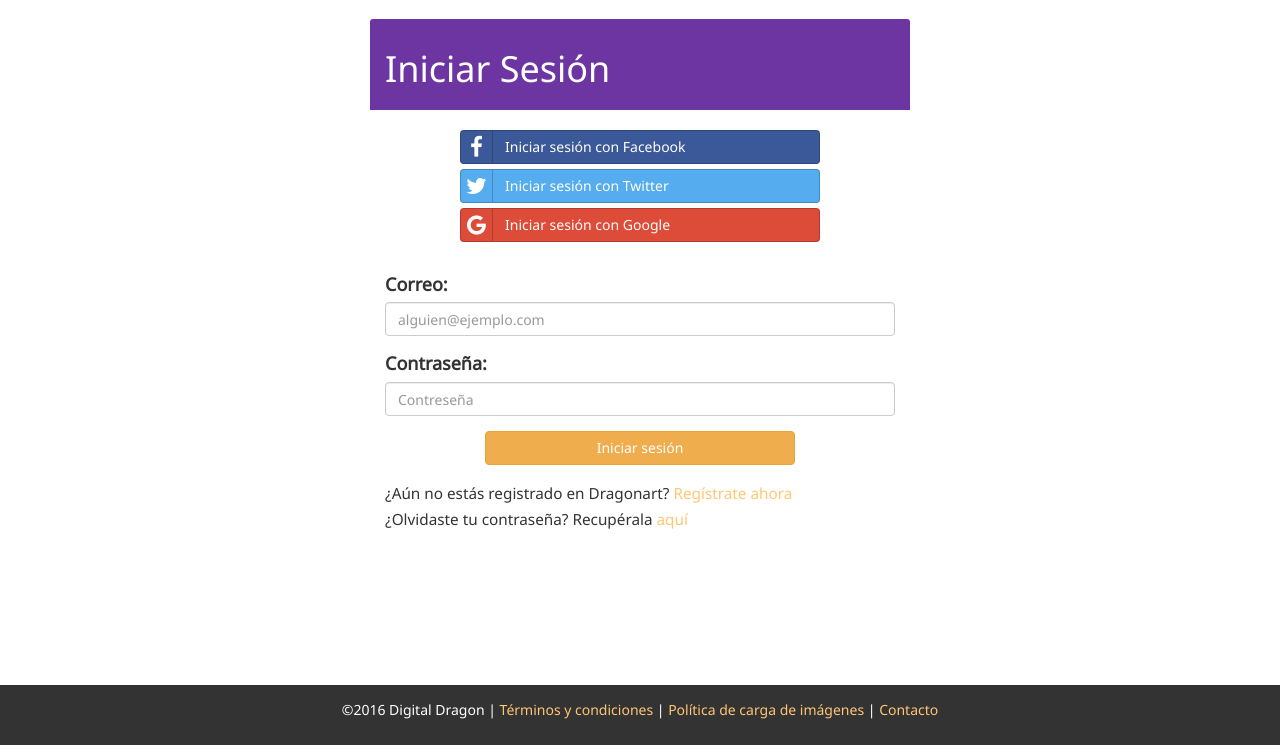
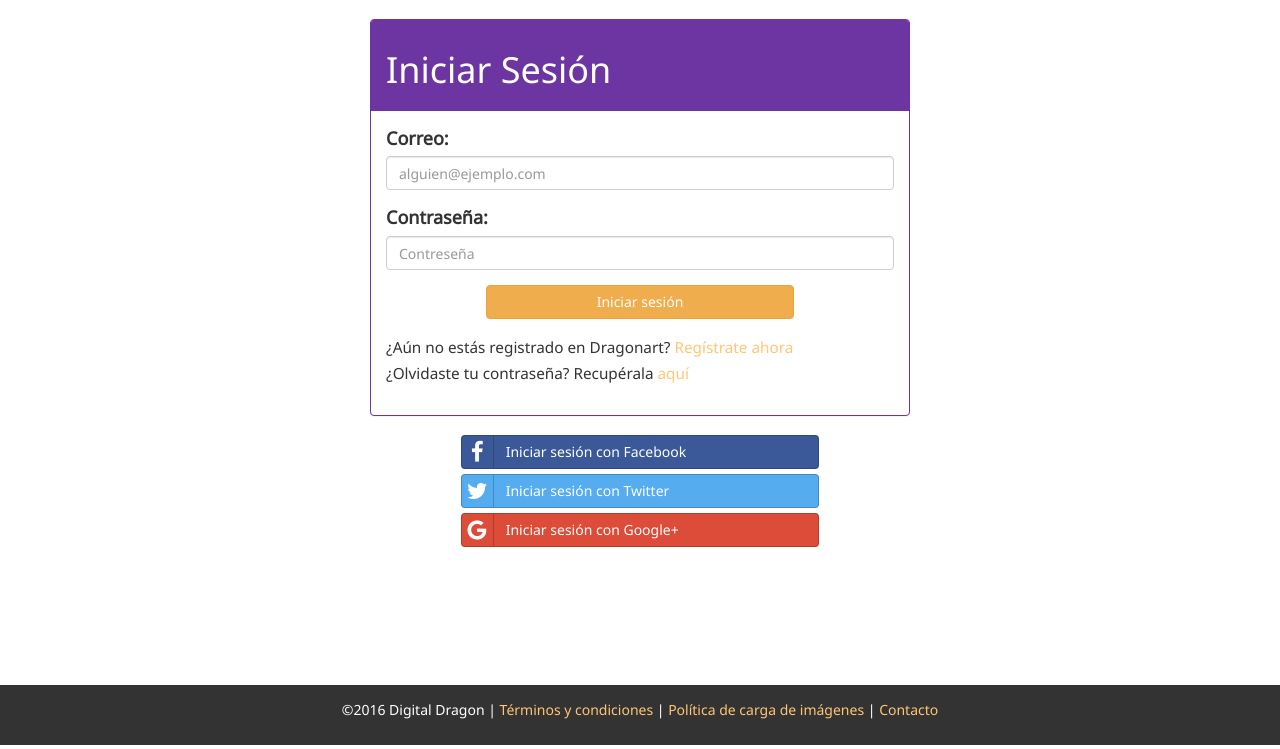
Before and after one commit to HawkRS/Dragonart, a PHP site: page /formularioIniciarSesion.php in a window 1280 px wide. Shown: the part 51-800 px from the top of the page. Run offline with PHP 8.4, Linux system fonts and the light colour scheme.

Commit message:
Se movieron los botones de inicio de sesión redes sociales hacia abajo

```diff
--- a/formularioIniciarSesion.php
+++ b/formularioIniciarSesion.php
@@ -9,25 +9,12 @@
     ?>
 
     <div class="container main-pubIndex">
-        <div class="col-md-6 col-md-offset-3 panel-default">
+        <div class="col-md-6 col-md-offset-3">
+            <div class="panel panel-default">
                 <div class="panel-heading postHeader">
                     <div class="row">
                         <h1 class="col-md-12">Iniciar Sesión</h1>
                     </div>
-            </div>
-
-            <div class="sociales col-xs-12 col-md-8 col-md-offset-2">
-                <a class="btn btn-block btn-social btn-facebook">
-                    <span class="fa fa-facebook"></span> Iniciar sesión con Facebook
-                </a>
-
-                <a class="btn btn-block btn-social btn-twitter">
-                    <span class="fa fa-twitter"></span> Iniciar sesión con Twitter
-                </a>
-
-                <a class="btn btn-block btn-social btn-google">
-                    <span class="fa fa-google"></span> Iniciar sesión con Google
-                </a>
                 </div>
 
                 <div class="panel-body postDesc">
@@ -57,6 +44,21 @@
                         </div>
                     </form>
                 </div>
+
+                <div class="sociales col-xs-12 col-md-8 col-md-offset-2">
+                    <a class="btn btn-block btn-social btn-facebook">
+                        <span class="fa fa-facebook"></span> Iniciar sesión con Facebook
+                    </a>
+
+                    <a class="btn btn-block btn-social btn-twitter">
+                        <span class="fa fa-twitter"></span> Iniciar sesión con Twitter
+                    </a>
+
+                    <a class="btn btn-block btn-social btn-google">
+                        <span class="fa fa-google"></span> Iniciar sesión con Google+
+                    </a>
+                </div>
+            </div>
         </div>
     </div>
 </body>
```
Lines whose indentation alone changed are shown as unchanged.
